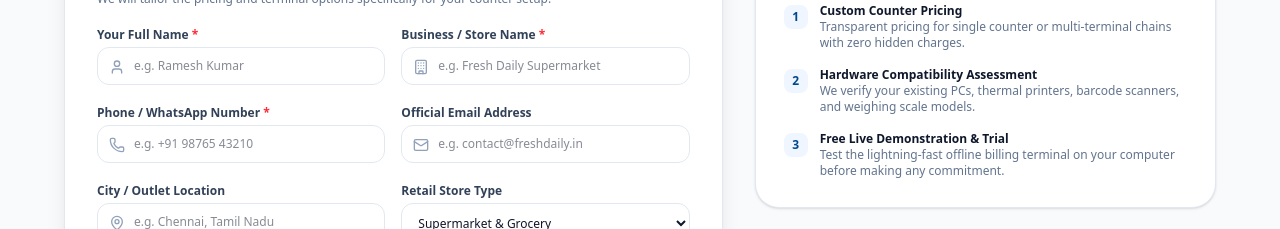
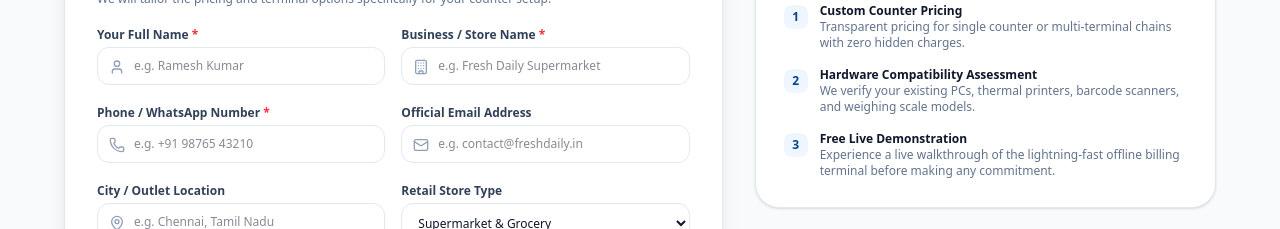
Before and after one commit to balu-sub/pos-saas-hub, a React (Vite) app: page / in a window 1280 px wide. Shown: the part 2120-2349 px from the top of the page. Built offline with nearby package versions, Linux system fonts and the light colour scheme.

Commit message:
Direct redirect to pospro for licensed stores (v1.2.4)

```diff
--- a/src/components/LandingPage.jsx
+++ b/src/components/LandingPage.jsx
@@ -300,7 +300,7 @@ export default function LandingPage({ onOpenAuth }) {
                     <div>
                       <h3 className="text-base font-extrabold text-emerald-950">Demonstration Request Submitted!</h3>
                       <p className="text-xs text-emerald-800">
-                        Thank you! We have logged your store specification. Our technical specialist will contact you with pricing and schedule your live trial.
+                        Thank you! We have logged your store specification. Our technical specialist will contact you with pricing and schedule your live demonstration.
                       </p>
                     </div>
                   </div>
@@ -649,8 +649,8 @@ export default function LandingPage({ onOpenAuth }) {
                       3
                     </div>
                     <div>
-                      <strong className="text-slate-900 block font-bold">Free Live Demonstration &amp; Trial</strong>
-                      <span className="text-slate-500">Test the lightning-fast offline billing terminal on your computer before making any commitment.</span>
+                      <strong className="text-slate-900 block font-bold">Free Live Demonstration</strong>
+                      <span className="text-slate-500">Experience a live walkthrough of the lightning-fast offline billing terminal before making any commitment.</span>
                     </div>
                   </li>
                 </ul>
```
